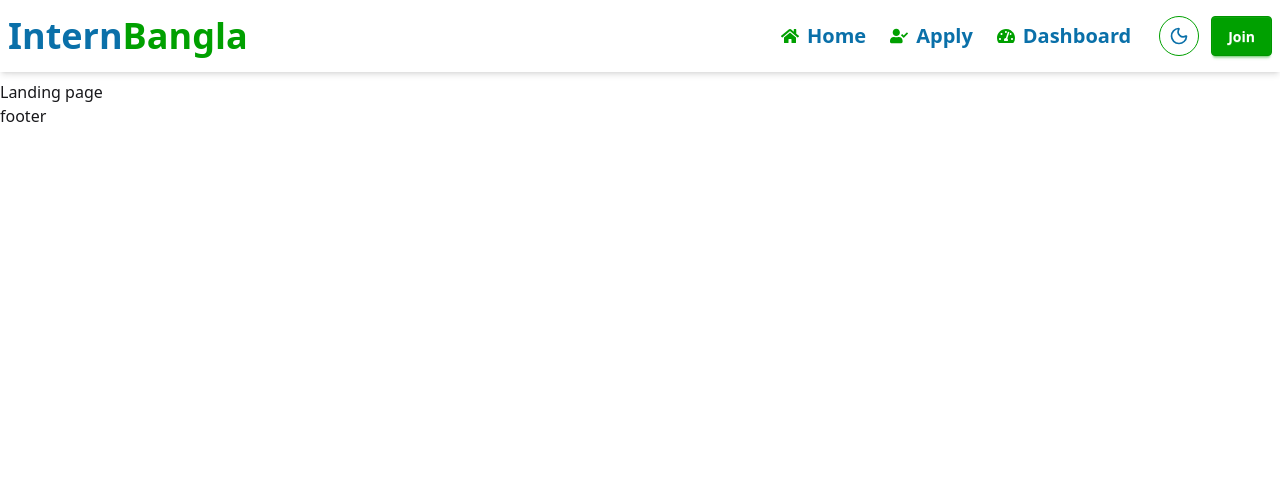
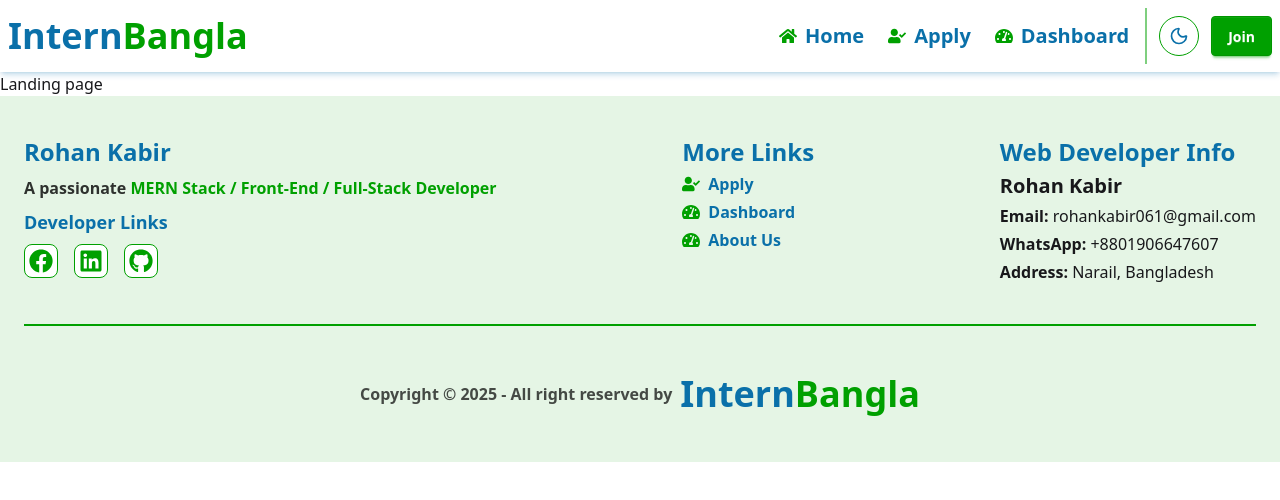
Before and after one commit to RohanR05/Job_Portal, a Next.js app: page / in a window 1280 px wide. Shown: the top 500 px of the page. Built offline with nearby package versions, Linux system fonts and the light colour scheme.

Commit message:
footer complete

```diff
--- a/src/app/layout.js
+++ b/src/app/layout.js
@@ -14,8 +14,9 @@
 });
 
 export const metadata = {
-  title: "Create Next App",
-  description: "Generated by create next app",
+  title: "Internify | Bangladesh Job Portal",
+  description:
+    "Find internships and entry-level jobs across Bangladesh. Connect with employers and kickstart your career.",
 };
 
 export default function RootLayout({ children }) {
@@ -24,11 +25,14 @@
       <body
         className={`${geistSans.variable} ${geistMono.variable} antialiased`}
       >
-        <Navbar></Navbar>
-        <div className="max-w-7xl mx-auto bg-accent mt-20">
-          <main>{children}</main>
-        </div>
-        <Footer></Footer>
+        {/* Navbar (fixed) */}
+        <Navbar />
+
+        {/* Main Content */}
+        <main className="max-w-7xl mx-auto bg-accent mt-18">{children}</main>
+
+        {/* Footer */}
+        <Footer />
       </body>
     </html>
   );
--- a/src/components/shared/Footer.jsx
+++ b/src/components/shared/Footer.jsx
@@ -1,11 +1,110 @@
-import React from 'react'
+import React from "react";
+import Logo from "./Logo";
+import Link from "next/link";
+import {
+  FaFacebook,
+  FaLinkedin,
+  FaGithub,
+  FaUserCheck,
+  FaTachometerAlt,
+} from "react-icons/fa";
 
 const Footer = () => {
   return (
-    <div>
-      footer
+    <div className="bg-secondary/10 px-6 flex flex-col items-center">
+      {/* upper section */}
+      <div className="py-10 flex flex-col gap-10 md:flex-row md:items-start md:justify-between md:w-full md:gap-5">
+        {/* web developer */}
+        <div className="text-left space-y-2">
+          <h2 className="text-2xl font-bold text-primary">Rohan Kabir</h2>
+          <p className="font-semibold text-neutral/80">
+            A passionate{" "}
+            <span className="text-secondary">
+              MERN Stack / Front-End / Full-Stack Developer
+            </span>
+          </p>
+
+          <div className="">
+            <h3 className="text-lg font-semibold text-primary mb-2">
+              Developer Links
+            </h3>
+            <div className="flex gap-4 justify-start text-2xl">
+              <Link
+                href="https://facebook.com/"
+                target="_blank"
+                className="text-secondary border p-1 rounded-lg bg-accent hover:text-primary transition-colors"
+              >
+                <FaFacebook />
+              </Link>
+              <Link
+                href="https://linkedin.com/"
+                target="_blank"
+                className="text-secondary border p-1 rounded-lg bg-accent hover:text-primary transition-colors"
+              >
+                <FaLinkedin />
+              </Link>
+              <Link
+                href="https://github.com/"
+                target="_blank"
+                className="text-secondary border p-1 rounded-lg bg-accent hover:text-primary transition-colors"
+              >
+                <FaGithub />
+              </Link>
+            </div>
+          </div>
+        </div>
+        {/* Quick links */}
+        <div className="space-y-1">
+          <h2 className="text-2xl font-bold text-primary">More Links</h2>
+          <ul className="space-y-1">
+            <li className="font-medium md:font-semibold text-primary hover:text-secondary transition-all">
+              <Link href={"/apply"} className="flex items-center gap-2">
+                <FaUserCheck className="text-secondary text-lg" />
+                Apply
+              </Link>
+            </li>
+            <li className="font-medium md:font-semibold text-primary hover:text-secondary transition-all">
+              <Link href={"/dashboard"} className="flex items-center gap-2">
+                <FaTachometerAlt className="text-secondary text-lg" />
+                Dashboard
+              </Link>
+            </li>
+            <li className="font-medium md:font-semibold text-primary hover:text-secondary transition-all">
+              <Link href={"/aboutUs"} className="flex items-center gap-2">
+                <FaTachometerAlt className="text-secondary text-lg" />
+                About Us
+              </Link>
+            </li>
+          </ul>
+        </div>
+        {/* web developer info */}
+        <div className="space-y-1">
+          <h2 className="text-2xl font-bold text-primary">
+            Web Developer Info
+          </h2>
+          <p className="text-xl font-bold">Rohan Kabir</p>
+          <p>
+            <strong>Email:</strong> rohankabir061@gmail.com
+          </p>
+          <p>
+            <strong>WhatsApp:</strong> +8801906647607
+          </p>
+          <p>
+            <strong>Address:</strong> Narail, Bangladesh
+          </p>
+        </div>
+      </div>
+      {/* lower section */}
+
+      <div className="border border-secondary w-full"></div>
+      <div className="py-12">
+        <h2 className="flex items-center gap-2 text-neutral/70 font-semibold">
+          Copyright © {new Date().getFullYear()} - All right reserved by{" "}
+          <Logo></Logo>
+        </h2>
+      </div>
     </div>
-  )
-}
+  );
+};
 
-export default Footer
+export default Footer;
--- a/src/components/shared/Navbar.jsx
+++ b/src/components/shared/Navbar.jsx
@@ -30,7 +30,7 @@
   );
 
   return (
-    <div className="fixed top-0 left-0 right-0 max-w-7xl mx-auto z-50 backdrop-blur-md bg-accent shadow-md">
+    <div className="fixed top-0 left-0 right-0 mx-auto z-50 backdrop-blur-md bg-accent shadow-md shadow-primary/20">
       <div className="navbar max-w-9xl mx-auto">
         <div className="navbar-start">
           {/* Mobile Dropdown */}
@@ -63,7 +63,7 @@
 
         {/* End (Theme + Button) */}
         <div className="navbar-end flex items-center gap-3">
-          <ul className="menu hidden lg:flex menu-horizontal px-1 text-xl">
+          <ul className="menu hidden lg:flex menu-horizontal px-1 text-xl border-r-2 border-secondary/50">
             {links}
           </ul>
           <Theme />
```
